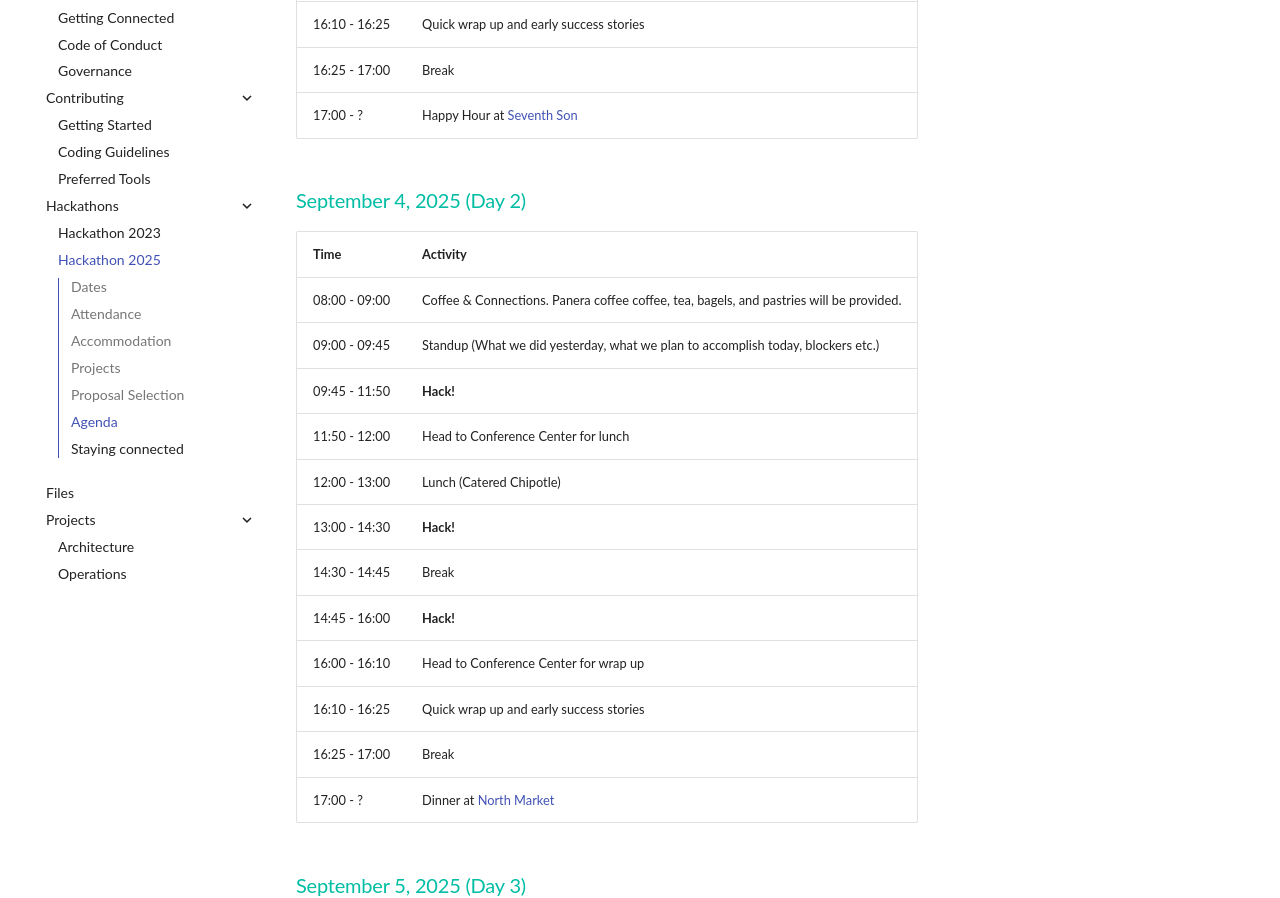
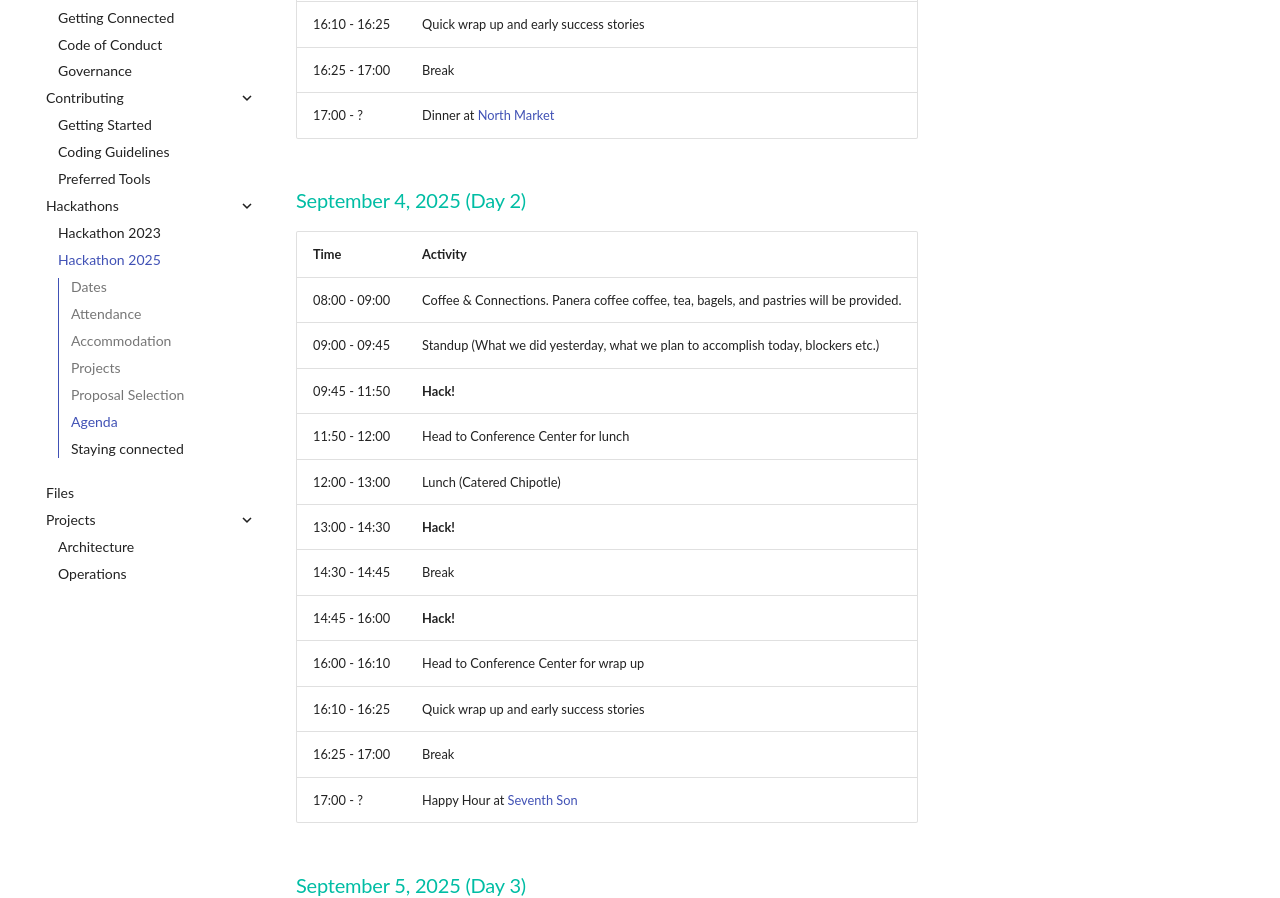
Before and after one commit to biocommons/biocommons.github.io, an MkDocs documentation site: the page built from docs/hackathons/2025.md, in a window 1280 px wide and 1400 px high, scrolled down 3138 px. Shown: the part 153-1051 px from the top of the window. Built offline with MkDocs 1.6.1 and Material for MkDocs 9.7.7, drawn with Linux system fonts in a browser that asks for light colours; part of the change alters nothing that is shown.

```diff
--- a/docs/hackathons/2025.md
+++ b/docs/hackathons/2025.md
@@ -89,7 +89,7 @@ happy hours and dinners, which you must pay for yourself.
 | 16:00 - 16:10 | Head to Conference Center for wrap up |
 | 16:10 - 16:25 | Quick wrap up and early success stories |
 | 16:25 - 17:00 | Break |
-| 17:00 - ? | Happy Hour at [Seventh Son](https://www.seventhsonbrewing.com/homepage) |
+| 17:00 - ? | Dinner at [North Market](https://northmarket.org/location/downtown-market/) |
 
 ### September 4, 2025 (Day 2)
 
@@ -106,7 +106,7 @@ happy hours and dinners, which you must pay for yourself.
 | 16:00 - 16:10 | Head to Conference Center for wrap up |
 | 16:10 - 16:25 | Quick wrap up and early success stories |
 | 16:25 - 17:00 | Break |
-| 17:00 - ? | Dinner at [North Market](https://northmarket.org/location/downtown-market/) |
+| 17:00 - ? | Happy Hour at [Seventh Son](https://www.seventhsonbrewing.com/homepage) |
 
 ### September 5, 2025 (Day 3)
 
```
